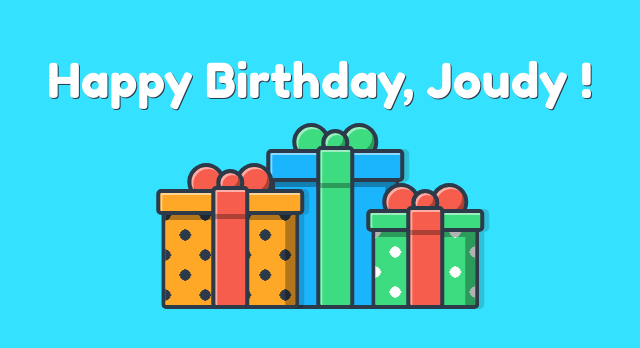
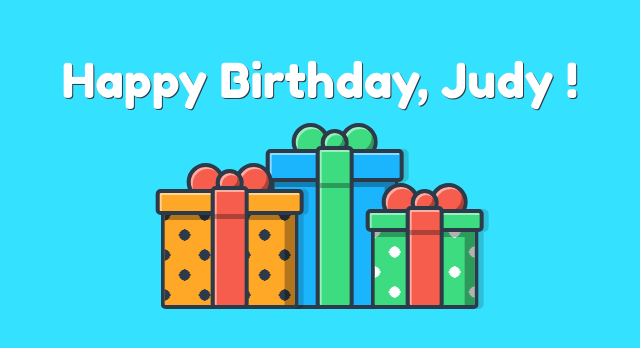
Before and after one commit to AhmeedSalama/judy, a plain HTML site: page 1.html in a window 1280 px wide. Shown: the part 220-568 px from the top of the page, without its empty margins (320-960 px from the left). Drawn offline with Linux system fonts and the light colour scheme.

Commit message:
Update 1.html

```diff
--- a/1.html
+++ b/1.html
@@ -334,7 +334,7 @@ body {
 
 
 <div class="container">
-  <div class="text" data-splitting="">Happy Birthday, Joudy !</div>
+  <div class="text" data-splitting="">Happy Birthday, Judy !</div>
   <div class="presents">
     <div class="present orange">
       <div class="lid"></div>
```
